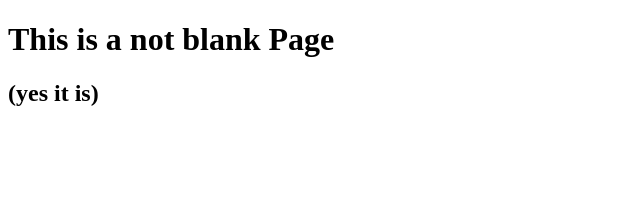
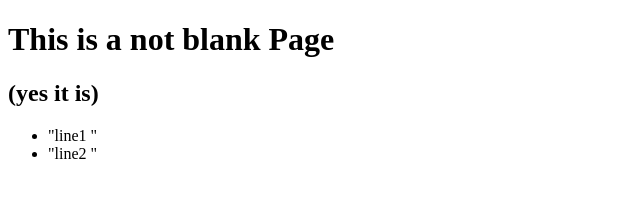
Before and after one commit to MartineGeiller/0MainSAP_Repo, a plain HTML site: page index.html in a window 1280 px wide. Shown: the whole page, without its empty margins (0-640 px from the left). Drawn offline with Linux system fonts and the light colour scheme.

Commit message:
added ul and li

```diff
--- a/index.html
+++ b/index.html
@@ -6,5 +6,9 @@
 			<body>
 				<h1>This is a not blank Page </h1>
 				<h2>(yes it is)</h2>
+				<ul>
+					 <li>"line1 "</li>
+				      <li>"line2 "</li>
+				      </ul>
 			</body>
 	</html>
```
